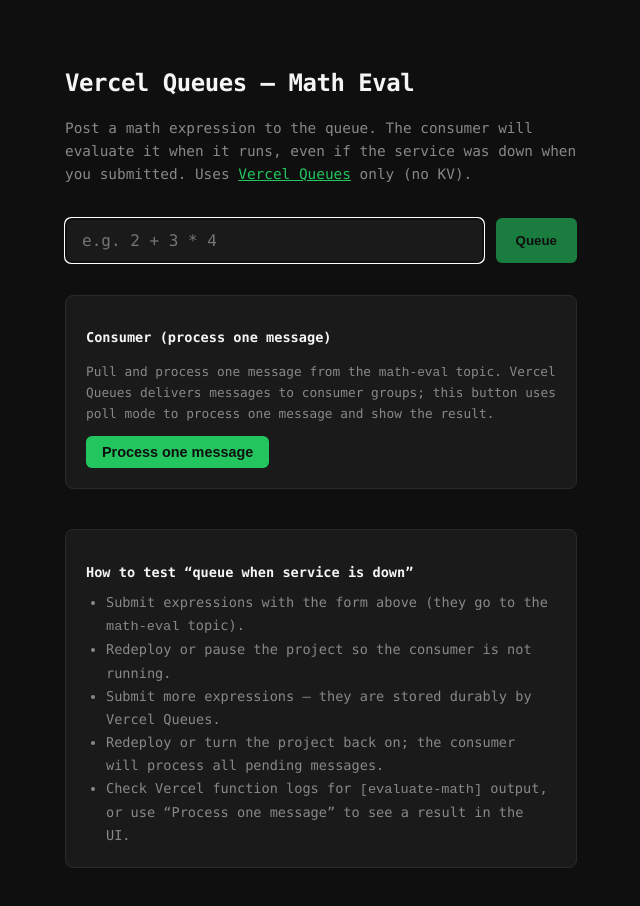
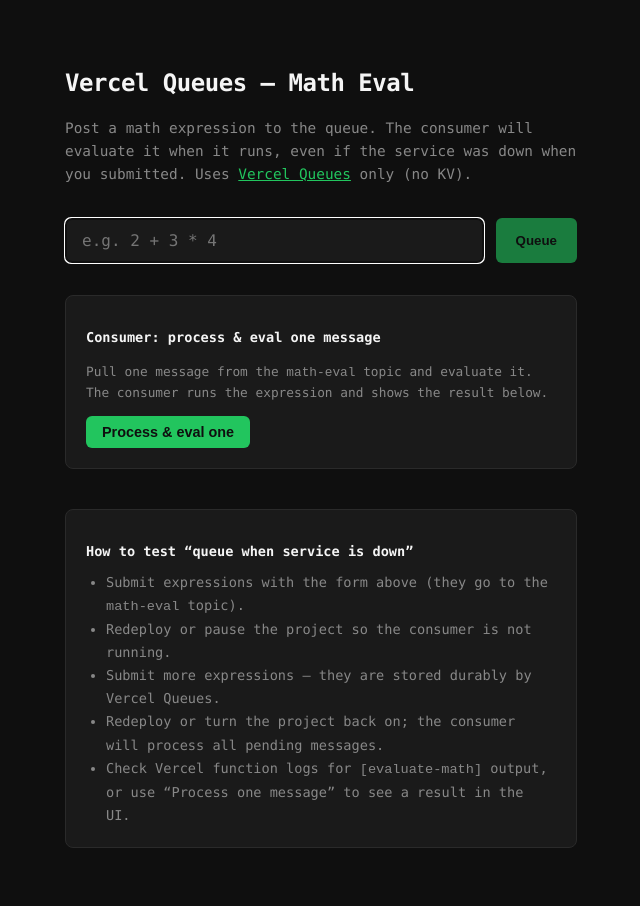
Before and after one commit to pkaiserui/vercel-events, a Next.js app: page / in a window 1280 px wide. Shown: the top 906 px of the page, without its empty margins (319-959 px from the left). Built offline with nearby package versions, Linux system fonts and the light colour scheme.

Commit message:
no message

```diff
--- a/app/page.tsx
+++ b/app/page.tsx
@@ -157,11 +157,11 @@
         }}
       >
         <h2 style={{ fontSize: "0.85rem", fontWeight: 600, marginBottom: "0.5rem" }}>
-          Consumer (process one message)
+          Consumer: process & eval one message
         </h2>
         <p style={{ fontSize: "0.8rem", color: "var(--muted)", marginBottom: "0.75rem" }}>
-          Pull and process one message from the <code>math-eval</code> topic. Vercel Queues delivers
-          messages to consumer groups; this button uses poll mode to process one message and show the result.
+          Pull one message from the <code>math-eval</code> topic and evaluate it. The consumer runs
+          the expression and shows the result below.
         </p>
         <button
           type="button"
@@ -178,7 +178,7 @@
             cursor: processOneStatus === "loading" ? "not-allowed" : "pointer",
           }}
         >
-          {processOneStatus === "loading" ? "Processing…" : "Process one message"}
+          {processOneStatus === "loading" ? "Processing…" : "Process & eval one"}
         </button>
         {processOneStatus === "empty" && (
           <p style={{ fontSize: "0.8rem", color: "var(--muted)", marginTop: "0.5rem", marginBottom: 0 }}>
```
